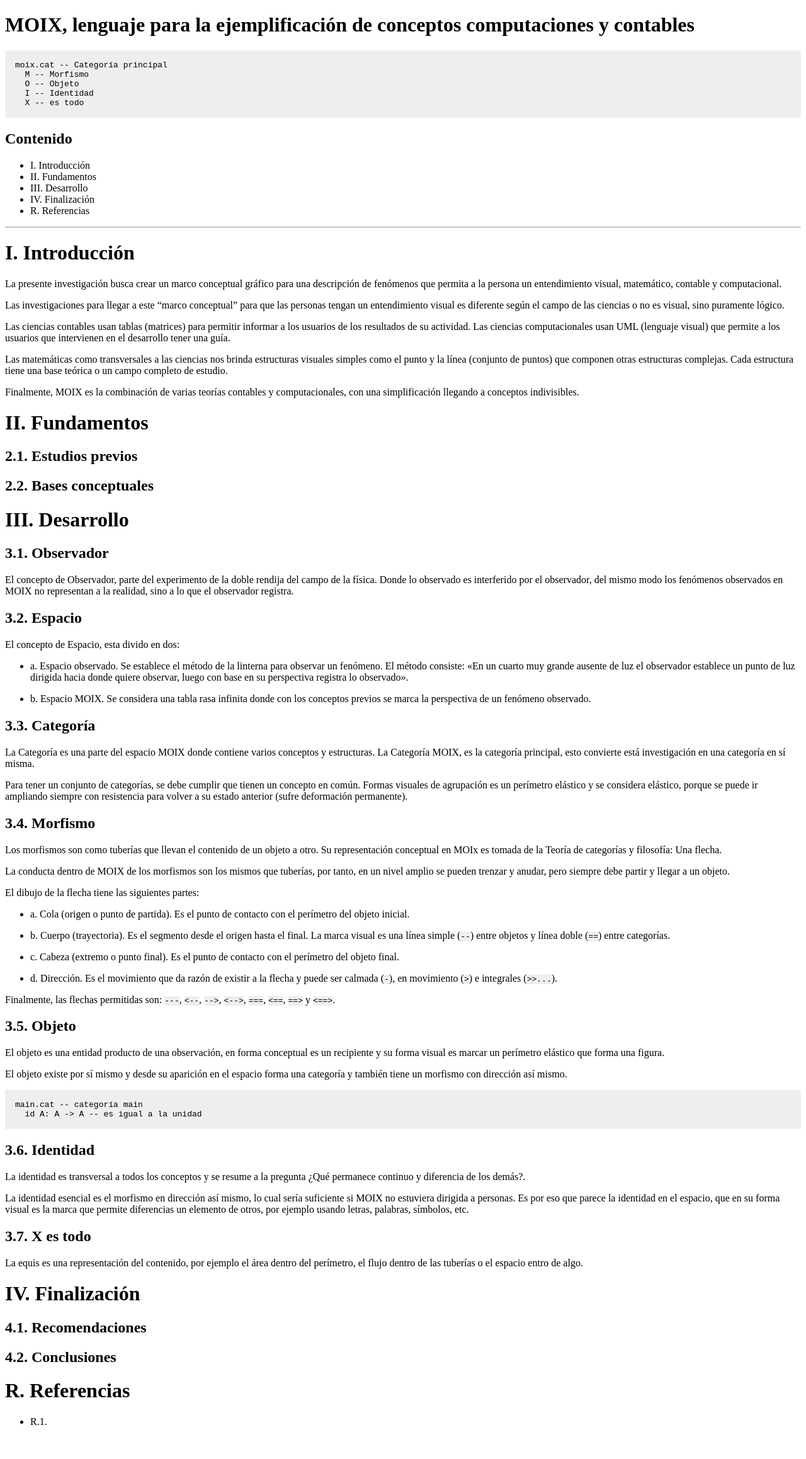
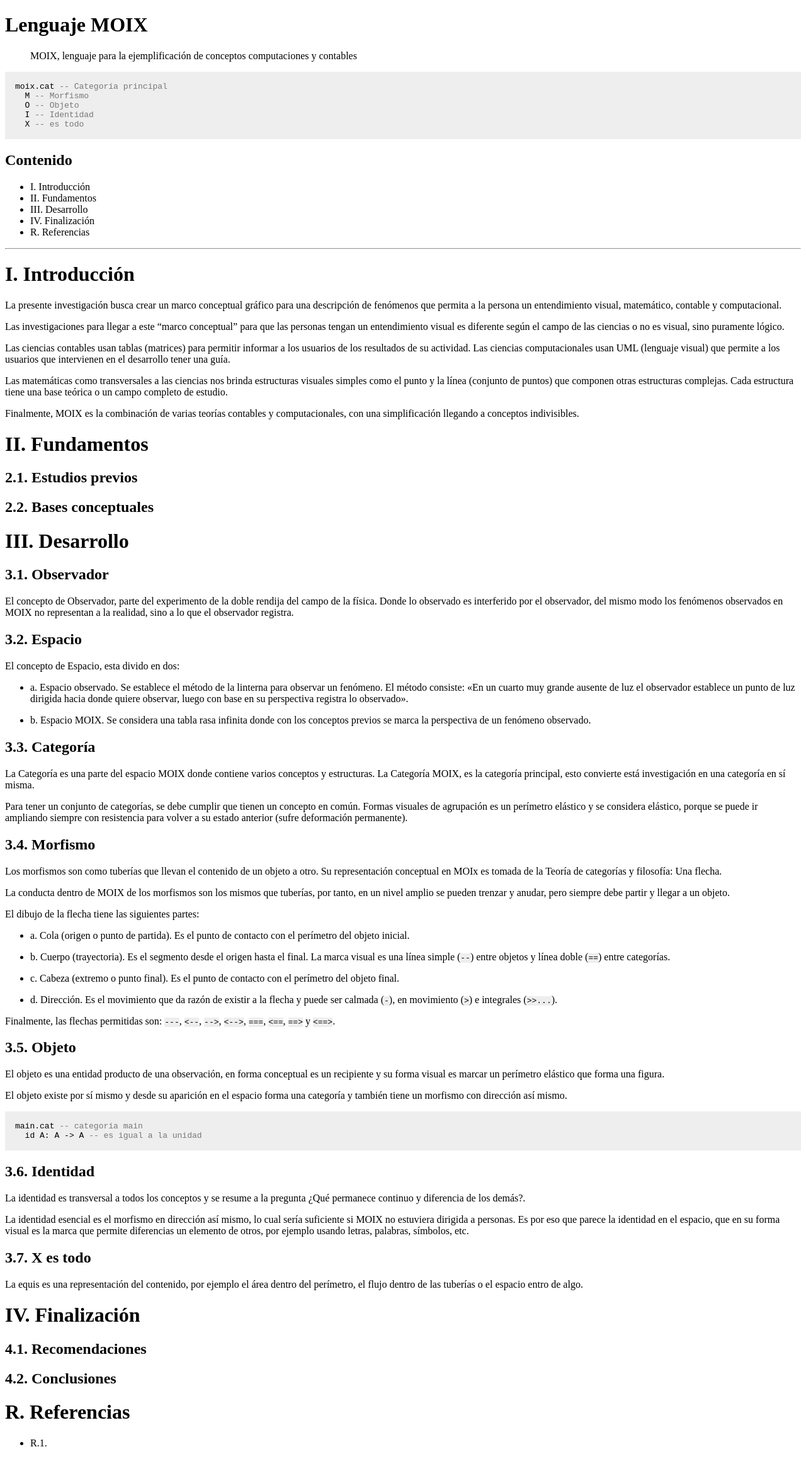
Before and after one commit to moix-dev/moix, a Jekyll site: the page built from README.md, in a window 1280 px wide. Shown: the whole page at 63% size. Built offline with Jekyll 4.4.1, drawn with Linux system fonts in a browser that asks for light colours; our own code applies the rules of GitHub Pages for plain Markdown files; before the commit the page ends 2283 px from its top, so only the background shows below that.

Commit message:
2025-10-28T14:20:50-05:00

````diff
--- a/README.md
+++ b/README.md
@@ -1,4 +1,6 @@
-# MOIX, lenguaje para la ejemplificación de conceptos computaciones y contables
+# Lenguaje MOIX
+
+> MOIX, lenguaje para la ejemplificación de conceptos computaciones y contables
 
 ```haskell
 moix.cat -- Categoría principal
--- a/css/theme.css
+++ b/css/theme.css
@@ -4,7 +4,7 @@
 }
 .highlighter-rouge {
   background-color: #eee;
-  .cl {
+  .c1 {
     color: #777;
   }
   pre {
````
